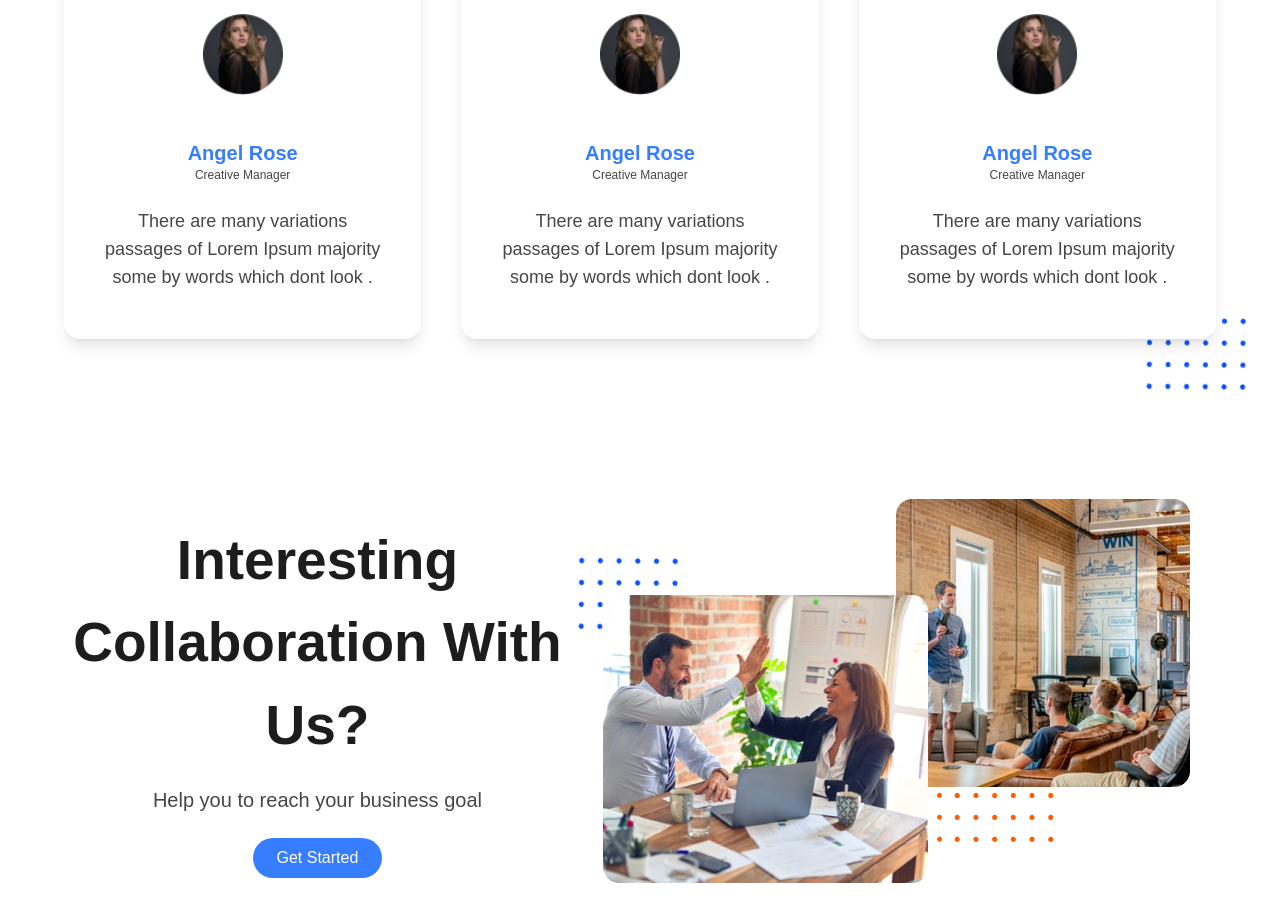
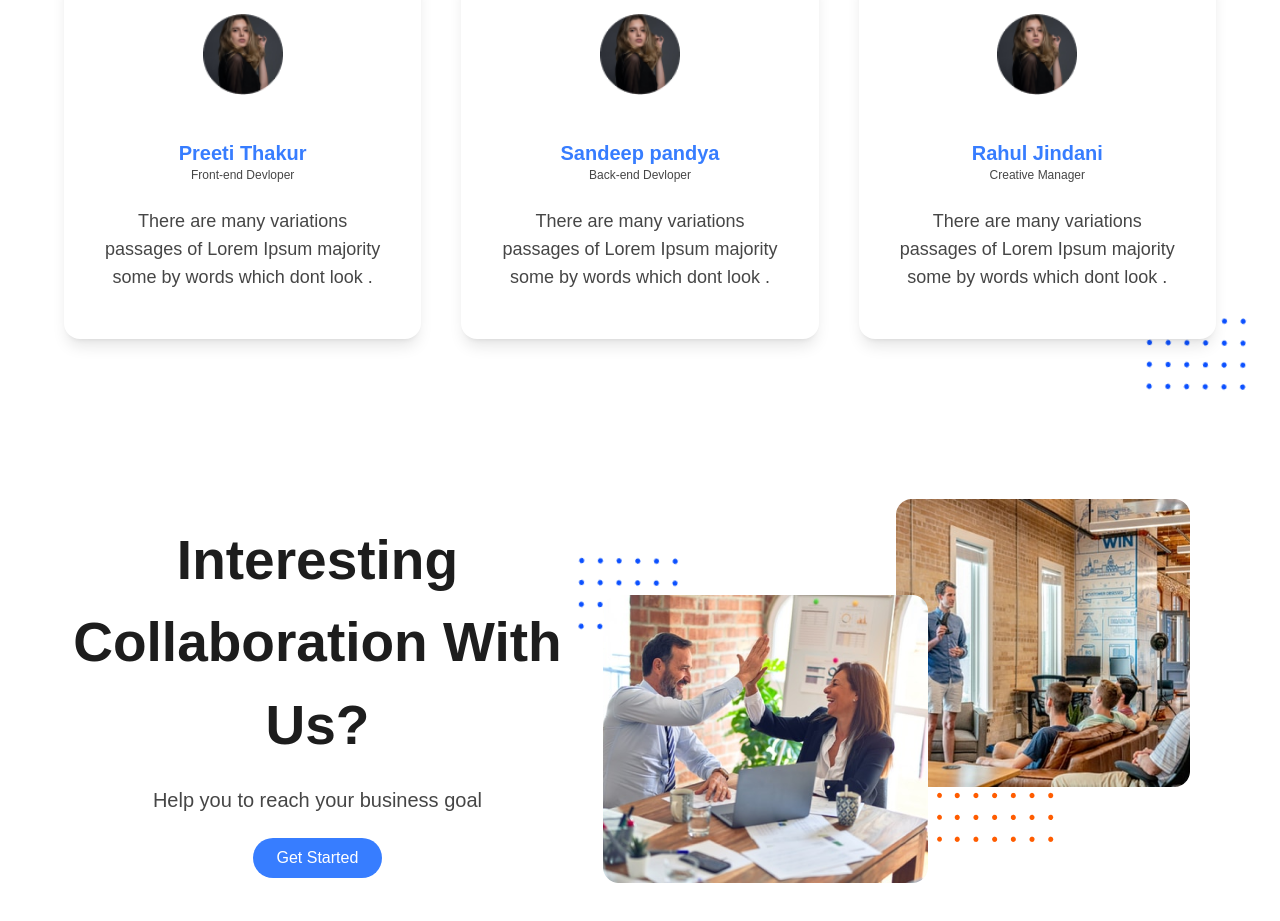
Before and after one commit to preeti28dec/Infinytics, a React (Create React App) app: page / in a window 1280 px wide. Shown: the part 4000-4921 px from the top of the page. Built offline with nearby package versions, Linux system fonts and the light colour scheme.

Commit message:
first commit4

```diff
--- a/src/componets/testimonial.jsx
+++ b/src/componets/testimonial.jsx
@@ -14,8 +14,8 @@ function Testimonial() {
                     <div className='sm:flex  flex flex-col items-center gap-5'>
                         <div className=''><img src='../images/Pepople.png' width={80} alt='logo-error' /></div>
                         <div className='my-6 mx-4'>
-                            <div className='text-xl font-semibold text-[#377DFF]'>Angel Rose</div>
-                            <div className=' text-[#464646] text-xs font-Quicksand'>Creative Manager</div>
+                            <div className='text-xl font-semibold text-[#377DFF]'>Preeti Thakur</div>
+                            <div className=' text-[#464646] text-xs font-Quicksand'>Front-end Devloper</div>
                         </div>
                     </div>
                     <div className=' text-[#464646] font-normal text-lg  font-Quicksand'>There are many variations passages of Lorem Ipsum majority some by words which dont look . </div>
@@ -24,8 +24,8 @@ function Testimonial() {
                     <div className='sm:flex  flex flex-col items-center gap-5'>
                         <div className=''><img src='../images/Pepople.png' width={80} alt='logo-error' /></div>
                         <div className='my-6 mx-4'>
-                            <div className='text-xl font-semibold text-[#377DFF]'>Angel Rose</div>
-                            <div className=' text-[#464646] text-xs font-Quicksand'>Creative Manager</div>
+                            <div className='text-xl font-semibold text-[#377DFF]'>Sandeep pandya</div>
+                            <div className=' text-[#464646] text-xs font-Quicksand'>Back-end Devloper</div>
                         </div>
                     </div>
                     <div className='text-[#464646] font-normal text-lg  font-Quicksand'>There are many variations passages of Lorem Ipsum majority some by words which dont look . </div>
@@ -34,7 +34,7 @@ function Testimonial() {
                     <div className='sm:flex  flex flex-col items-center gap-5'>
                         <div className=''><img src='../images/Pepople.png' width={80} alt='logo-error' /></div>
                         <div className='my-6 mx-4'>
-                            <div className='text-xl font-semibold text-[#377DFF]'>Angel Rose</div>
+                            <div className='text-xl font-semibold text-[#377DFF]'>Rahul Jindani</div>
                             <div className=' text-[#464646] text-xs font-Quicksand'>Creative Manager</div>
                         </div>
                     </div>
```
